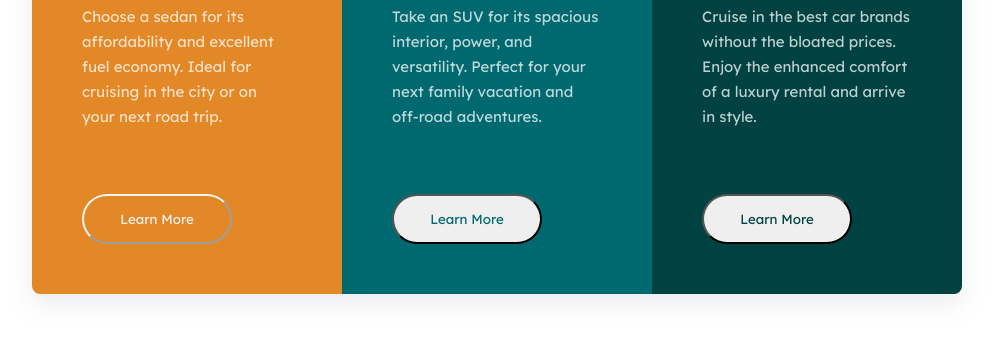
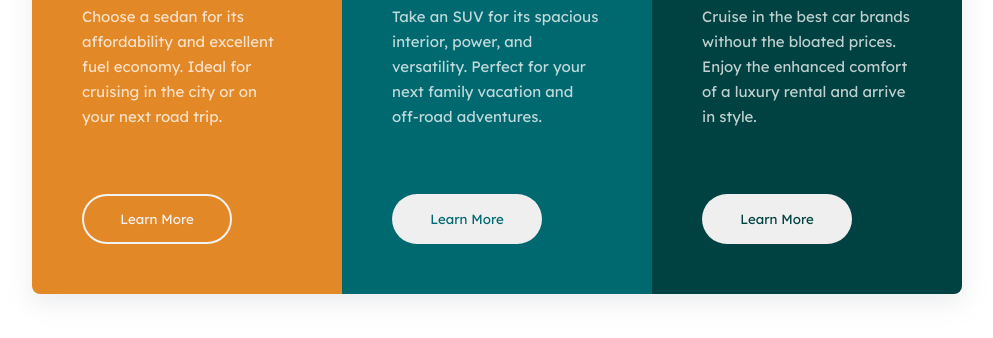
Before and after one commit to hunjager/3-column-preview-card, a plain HTML site: page index.html in a window 1280 px wide. In both pictures the pointer is over the button 300 px from the left and 569 px from the top of the page. Shown: the part 350-688 px from the top of the page, without its empty margins (143-1136 px from the left). Drawn offline with Linux system fonts and the light colour scheme.

Commit message:
Update style.css

```diff
--- a/style.css
+++ b/style.css
@@ -54,6 +54,12 @@ button{
     border-radius: 2.5em;
     height: 50px;
     font-family:'Lexend Deca', sans-serif;
+    border:none;
+}
+button:hover{
+    border: 2px solid hsl(0, 0%, 95%);
+    color: hsl(0, 0%, 95%);
+    cursor:pointer;
 }
 #one button{
     color:hsl(31, 77%, 52%)
@@ -61,7 +67,7 @@ button{
 #one button:hover{
     background-color: hsl(31, 77%, 52%);
     color: hsl(0, 0%, 95%);
-    border-color: hsl(0, 0%, 95%);
+    border: 2px solid hsl(0, 0%, 95%);
     cursor:pointer;
 }
 
@@ -72,7 +78,7 @@ button{
     background-color: hsl(184, 100%, 22%);
     color: hsl(0, 0%, 95%);
     border-color: hsl(0, 0%, 95%);
-    cursor:pointer;
+
 }
 #three button{
     color:hsl(179, 100%, 13%)
@@ -80,11 +86,10 @@ button{
 #three button:hover{
     background-color: hsl(179, 100%, 13%);
     color: hsl(0, 0%, 95%);
-    border-color: hsl(0, 0%, 95%);
-    cursor:pointer;
+
 }
 
-@media (max-width: 890px){
+@media (max-width: 1000px){
     body{
         padding:0;
         justify-content: center;
```
